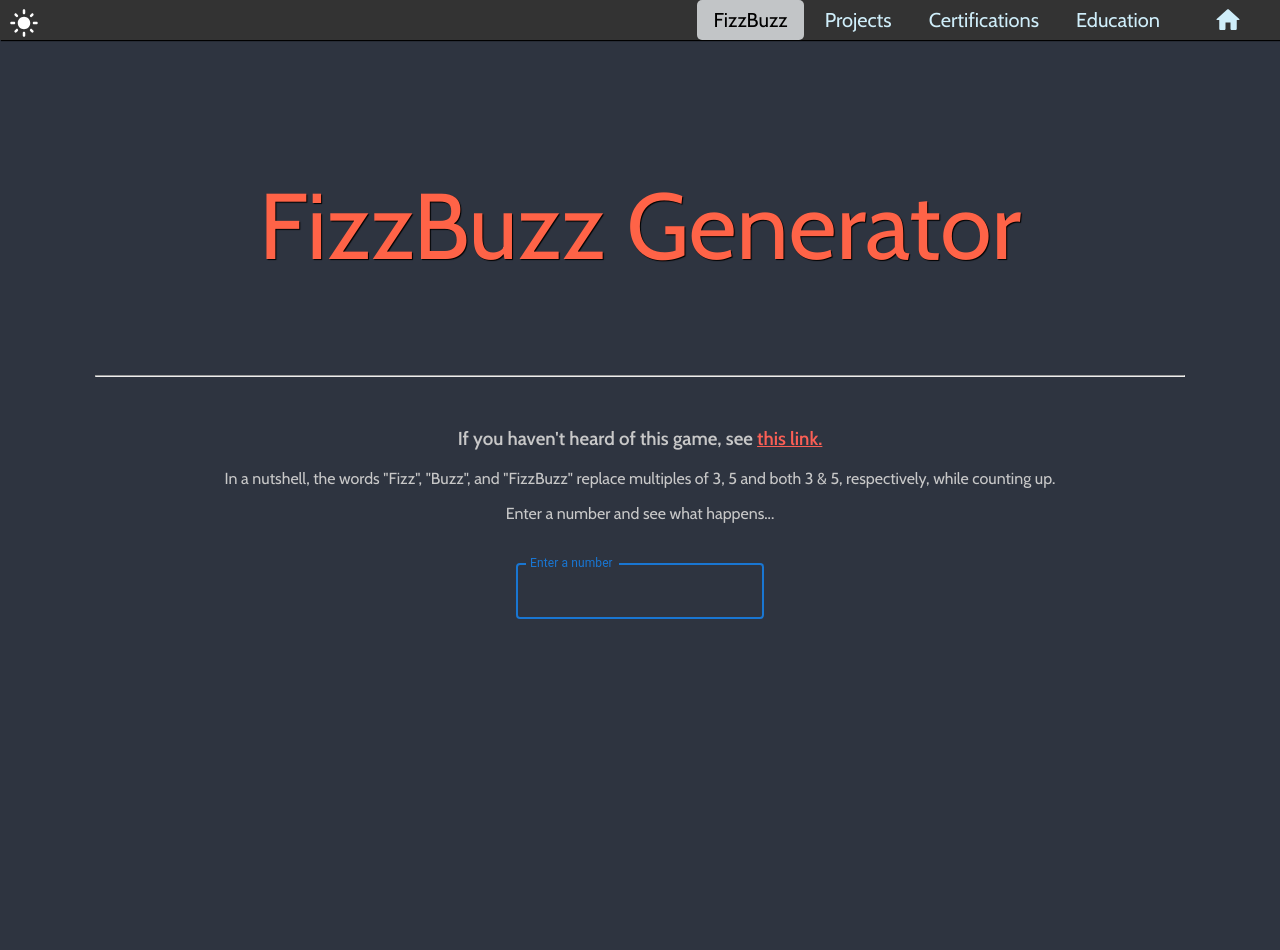
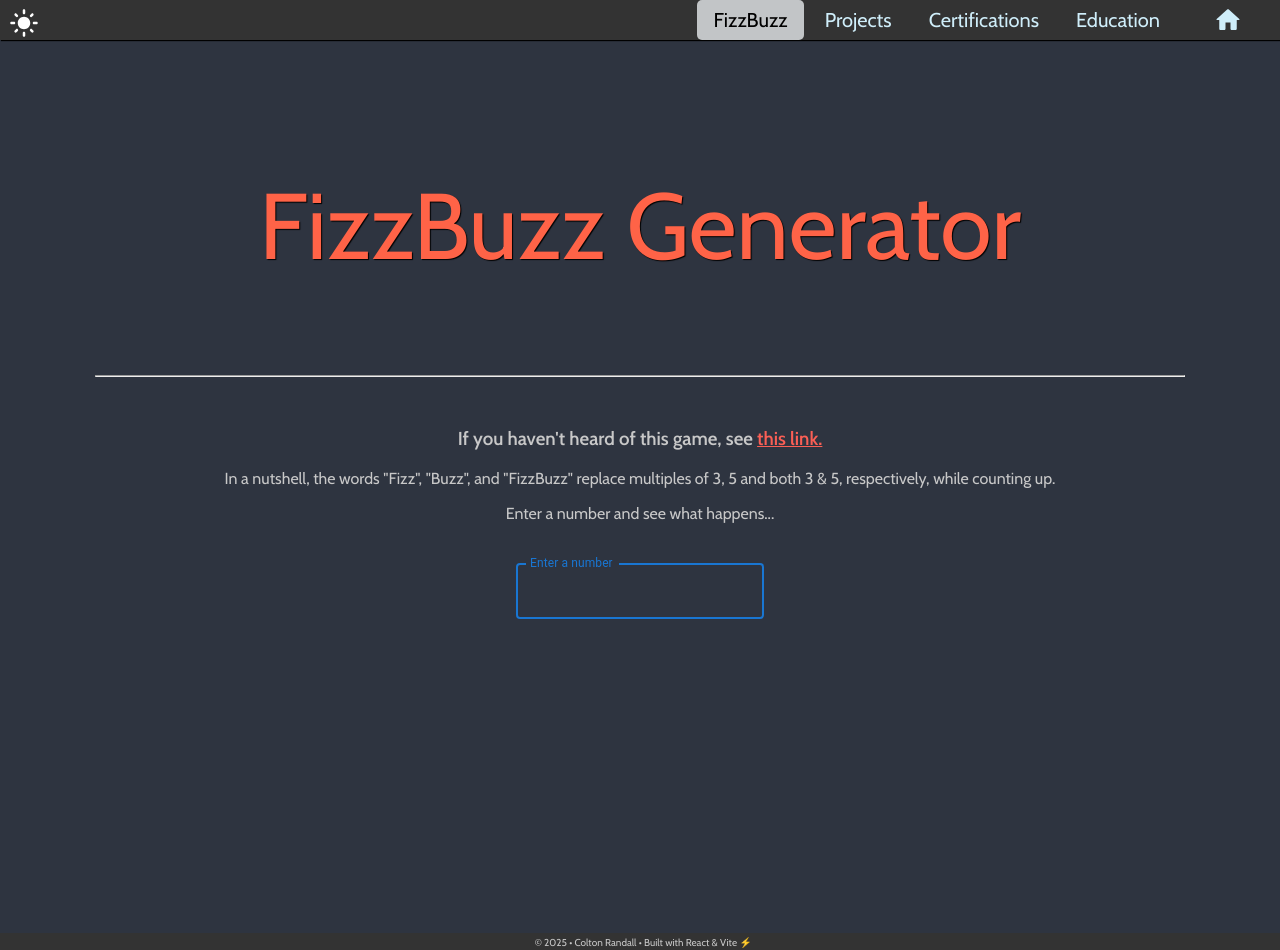
Before and after one commit to ColtonRandall/dev-portfolio, a React (Vite) app: page /dev-portfolio/fizzbuzz in a window 1280 px wide. Shown: the top 950 px of the page. Before the commit the page ends 869 px from the top, so only its background shows below. Built offline with nearby package versions, Linux system fonts and the light colour scheme.

Commit message:
add footer to pages

```diff
--- a/package.json
+++ b/package.json
@@ -19,6 +19,7 @@
     "@emotion/styled": "^11.14.0",
     "@mui/icons-material": "^6.4.6",
     "@mui/material": "^6.4.6",
+    "lucide-react": "^0.511.0",
     "react": "^19.0.0",
     "react-dom": "^19.0.0",
     "react-router-dom": "^7.2.0"
--- /dev/null
+++ b/src/components/Footer/Footer.css
@@ -0,0 +1,11 @@
+footer {
+    background-color: var(--navColour);
+    color: var(--textColour);
+    font-size: 10px;
+    text-align: center;
+    margin-top: 4rem;
+    padding: 0.2rem;
+    bottom: 0;
+    width: 100%;
+    overflow-x: hidden;
+  }
--- /dev/null
+++ b/src/components/Footer/Footer.jsx
@@ -0,0 +1,16 @@
+import "./Footer.css";
+
+function Footer() {
+  const currentYear = () => {
+    const date = new Date();
+    return date.getFullYear();
+  };
+
+  return (
+      <footer>
+        © {currentYear()} • Colton Randall • Built with React & Vite ⚡️
+      </footer>
+  );
+}
+
+export default Footer;
--- a/src/components/Icons/Icons.jsx
+++ b/src/components/Icons/Icons.jsx
@@ -3,30 +3,31 @@ import GitHubIcon from "@mui/icons-material/GitHub";
 import LinkedInIcon from "@mui/icons-material/LinkedIn";
 import EmailIcon from "@mui/icons-material/Email";
 import DescriptionIcon from "@mui/icons-material/Description";
+import { Tooltip } from "@mui/material";
 
 function Icons() {
   return (
     <div className="icons">
-      <div title="Check out my CV">
+      <Tooltip title="My CV" placement="bottom">
         <a href="./docs/Colton CV 2025.pdf">
           <DescriptionIcon
             className="cvicon"
             sx={{
               fontSize: 55,
               color: "gray",
-              transition: "transform 0.3s ease-in-out",
+              transition: "transform 0.5s ease-in-out",
               "&:hover": {
                 transform: "scale(1.1)",
-                background: "gold",
+                background: "#FDFD96",
                 color: "black",
-                borderRadius: 4,
+                borderRadius: 3,
               },
             }}
           />
         </a>
-      </div>
+      </Tooltip>
 
-      <div title="View my GitHub">
+      <Tooltip title="My GitHub profile" placement="bottom">
         <a href="https://github.com/ColtonRandall">
           <GitHubIcon
             sx={{
@@ -37,14 +38,15 @@ function Icons() {
                 transform: "scale(1.1)",
                 background: "#FAF8F6",
                 color: "black",
-                borderRadius: 4,
+                padding: 0.05,
+                borderRadius: 3,
               },
             }}
           />
         </a>
-      </div>
+      </Tooltip>
 
-      <div title="Find me on LinkedIn">
+      <Tooltip title="My LinkedIn page" placement="bottom">
         <a href="https://www.linkedin.com/in/coltonrandall/">
           <LinkedInIcon
             sx={{
@@ -55,14 +57,14 @@ function Icons() {
                 transform: "scale(1.1)",
                 background: "#0072b1",
                 color: "black",
-                borderRadius: 4,
+                borderRadius: 3,
               },
             }}
           />
         </a>
-      </div>
+      </Tooltip>
 
-      <div title="Send me an Email">
+      <Tooltip title="Flick me an email" placement="bottom">
         <a href="mailto:coltonrandall.nz@gmail.com">
           <EmailIcon
             sx={{
@@ -73,12 +75,14 @@ function Icons() {
                 transform: "scale(1.1)",
                 background: "#FF6961",
                 color: "black",
-                borderRadius: 4,
+                paddingRight: 0.25,
+                paddingLeft: 0.25,
+                borderRadius: 3,
               },
             }}
           />
         </a>
-      </div>
+      </Tooltip>
     </div>
   );
 }
--- a/src/pages/Certificates/Certificates.jsx
+++ b/src/pages/Certificates/Certificates.jsx
@@ -1,6 +1,7 @@
+import "./Certificates.css";
 import Navbar from "../../components/Navbar/Navbar";
 import UpArrow from "../../components/UpArrow/UpArrow";
-import "./Certificates.css";
+import Footer from "../../components/Footer/Footer.jsx";
 
 function Certificates() {
   return (
@@ -57,8 +58,8 @@ function Certificates() {
           title="SQL Fundamentals - SoloLearn"
         />
       </div>
-
       <UpArrow />
+      <Footer />
     </div>
   );
 }
--- a/src/pages/Education/Education.jsx
+++ b/src/pages/Education/Education.jsx
@@ -1,5 +1,6 @@
+import "./Education.css";
 import Navbar from "../../components/Navbar/Navbar";
-import "./Education.css";
+import Footer from "../../components/Footer/Footer.jsx";
 
 function Education() {
   return (
@@ -23,6 +24,7 @@ function Education() {
           title="COMPSCI719 - Programming for Web Technologies"
         />
       </div>
+      <Footer />
     </>
   );
 }
--- a/src/pages/FizzBuzz/FizzBuzz.jsx
+++ b/src/pages/FizzBuzz/FizzBuzz.jsx
@@ -2,6 +2,7 @@ import Navbar from "../../components/Navbar/Navbar";
 import { useState } from "react";
 import Box from "@mui/material/Box";
 import TextField from "@mui/material/TextField";
+import Footer from "../../components/Footer/Footer.jsx";
 
 function FizzBuzz() {
   const [input, setInput] = useState(""); // store input while typing
@@ -111,6 +112,7 @@ function FizzBuzz() {
       >
         {submittedText}
       </p>
+      <Footer />
     </>
   );
 }
--- a/src/pages/Home/Home.css
+++ b/src/pages/Home/Home.css
@@ -15,4 +15,9 @@ body {
   background: var(--backgroundColour);
   background-attachment: fixed;
   font-weight: lighter;
+  margin: 0;
+  padding: 0;
+  min-height: 100vh;
+  width: 100%;
+  overflow-x: hidden;
 }
--- a/src/pages/Home/Home.jsx
+++ b/src/pages/Home/Home.jsx
@@ -2,10 +2,10 @@ import "./Home.css";
 import Navbar from "../../components/Navbar/Navbar";
 import Header from "../../components/Header/Header";
 import Icons from "../../components/Icons/Icons";
-import AboutMe from "../AboutMe/AboutMe";
-import UpArrow from "../../components/UpArrow/UpArrow.jsx";
+import Footer from "../../components/Footer/Footer.jsx";
 
 function Home() {
+
   return (
     <div className="home">
       <header>
@@ -14,14 +14,8 @@ function Home() {
       </header>
       <main>
         <Icons />
-        <br />
-        <br />
-        <AboutMe />
       </main>
-
-      <footer>
-        <UpArrow />
-      </footer>
+      <Footer />
     </div>
   );
 }
--- a/src/pages/Projects/Projects.jsx
+++ b/src/pages/Projects/Projects.jsx
@@ -2,6 +2,7 @@ import "./Projects.css";
 import ProjectCard from "../../components/ProjectCard/ProjectCard";
 import Navbar from "../../components/Navbar/Navbar";
 import { Grid2 } from "@mui/material";
+import Footer from "../../components/Footer/Footer.jsx";
 
 function Projects() {
   return (
@@ -78,6 +79,7 @@ function Projects() {
           url={"https://github.com/ColtonRandall/Bulls-And-Cows-Game"}
           height="50px"
         />
+        <Footer />
       </Grid2>
     </>
   );
```
Also changed, not shown: 1 other file (tests, documents, lock files or other folders).
